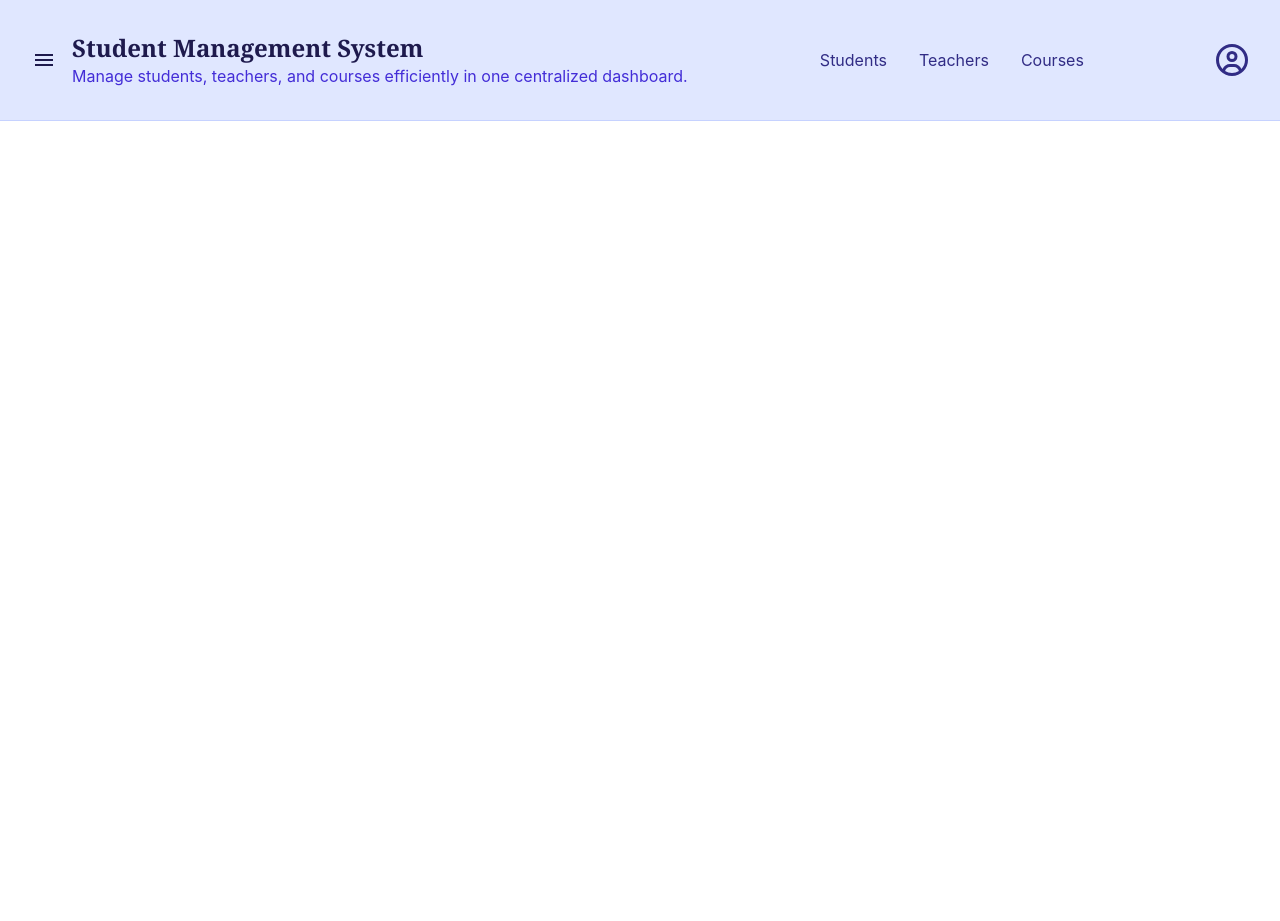
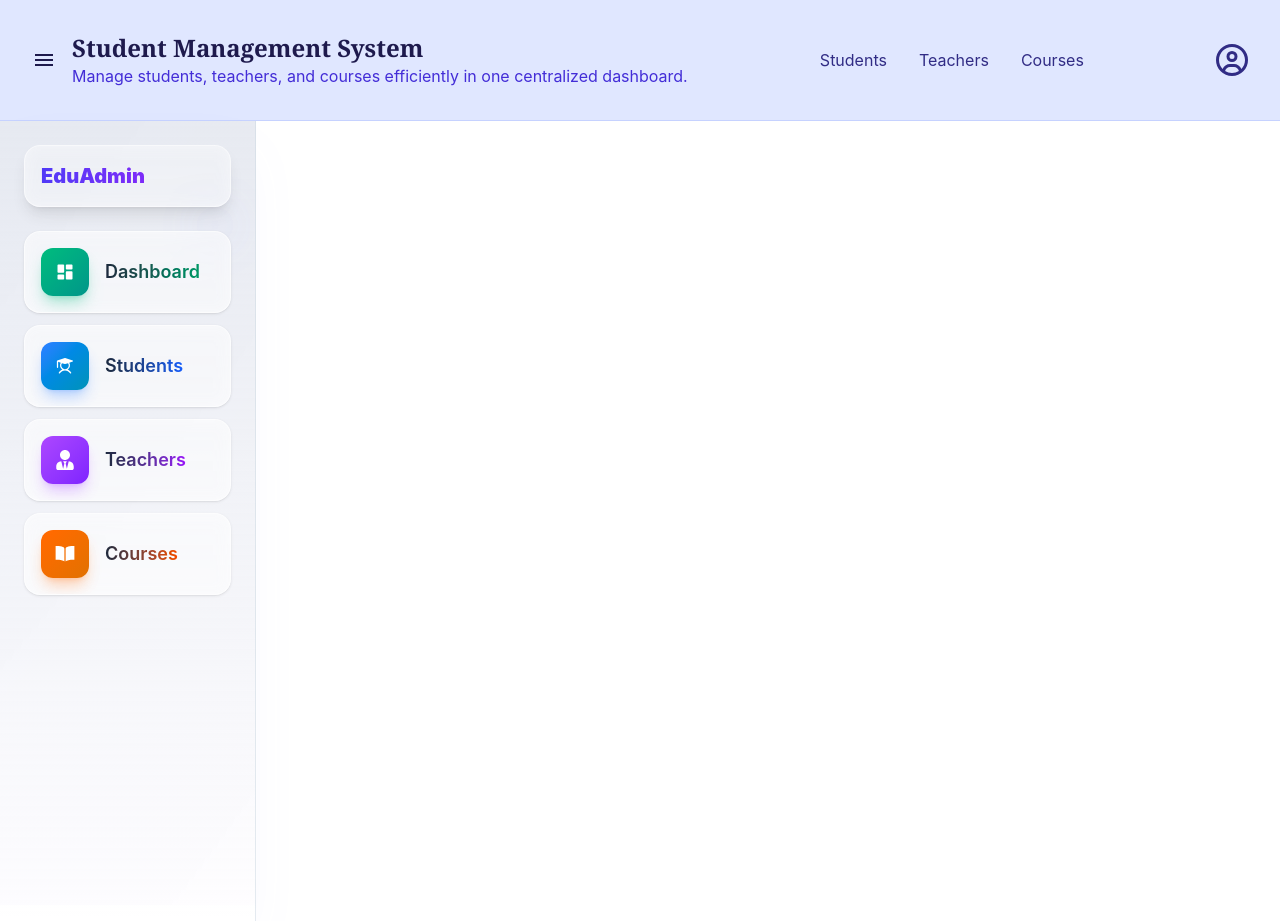
Before and after one commit to Aashishh05/Student-Management-System, a React app in the folder Frontend/: page / in a window 1280 px wide. Before the commit the page ends 800 px from the top, so only its background shows below. Built offline with nearby package versions, Linux system fonts and the light colour scheme; the HTML template or start-up script is replaced by a standard one.

Commit message:
Update layout components

```diff
--- a/Frontend/src/component/Header.jsx
+++ b/Frontend/src/component/Header.jsx
@@ -13,12 +13,10 @@ const Header = () => {
     <header className="bg-indigo-100 dark:bg-indigo-950 px-8 py-8 border-b border-indigo-200 dark:border-indigo-800 transition-colors">
       <div className="max-w-7xl mx-auto flex flex-col md:flex-row md:items-center justify-between gap-6">
         <div className="flex items-center gap-4">
-          {/* Menu Icon with cursor-pointer and hover effect */}
           <button className="text-2xl text-indigo-950 dark:text-indigo-50 hover:text-indigo-600 dark:hover:text-indigo-300 transition-colors cursor-pointer">
             <IoMenuSharp />
           </button>
 
-          {/* Text Content */}
           <div>
             <h1 className="font-serif text-2xl font-bold text-indigo-950 dark:text-indigo-50">
               Student Management System
--- a/Frontend/src/component/MainLayout.jsx
+++ b/Frontend/src/component/MainLayout.jsx
@@ -1,14 +1,16 @@
-import React from 'react'
-import Header from './Header'
-import { Outlet } from 'react-router-dom'
+import React from "react";
+import Header from "./Header";
+import { Outlet } from "react-router-dom";
+import Sidebar from "./Sidebar";
 
 const MainLayout = () => {
   return (
     <div>
-        <Header/>
-        <Outlet/>
+      <Header />
+      <Sidebar />
+      <Outlet />
     </div>
-  )
-}
+  );
+};
 
-export default MainLayout
+export default MainLayout;
--- a/Frontend/src/component/Sidebar.jsx
+++ b/Frontend/src/component/Sidebar.jsx
@@ -1,9 +1,78 @@
-import React from 'react'
+import React from "react";
+import { RiDashboardFill } from "react-icons/ri";
+import { PiStudentFill } from "react-icons/pi";
+import { FaUserTie } from "react-icons/fa";
+import { IoBookSharp } from "react-icons/io5";
 
 const Sidebar = () => {
   return (
-    <div>Sidebar</div>
-  )
-}
+    <div className="w-64 h-screen bg-gradient-to-b from-slate-400/20 to-white/50 backdrop-blur-xl border-r border-slate-300/50 shadow-2xl shadow-indigo-500/5 p-6 space-y-4 relative overflow-hidden">
+      {/* Subtle background decoration */}
+      <div className="absolute inset-0 bg-gradient-to-br from-indigo-500/2 to-purple-500/1" />
+      <div className="absolute top-20 right-4 w-12 h-12 bg-indigo-400/10 rounded-full blur-xl animate-pulse" />
 
-export default Sidebar
+      {/* Logo */}
+      <div className="p-4 bg-white/60 backdrop-blur-sm rounded-2xl border border-white/50 shadow-lg mb-6">
+        <h1 className="font-black text-xl bg-gradient-to-r from-indigo-600 to-purple-600 bg-clip-text text-transparent">
+          EduAdmin
+        </h1>
+      </div>
+
+      {/* Menu Items */}
+      <div className="space-y-3">
+        {/* Dashboard */}
+        <div className="group relative p-4 bg-white/70 backdrop-blur-sm rounded-2xl border border-white/60 shadow-sm hover:shadow-xl hover:shadow-emerald-500/20 hover:border-emerald-200/50 hover:bg-gradient-to-r hover:from-emerald-50 hover:to-teal-50 transition-all duration-300 cursor-pointer overflow-hidden">
+          <div className="absolute inset-0 bg-gradient-to-r from-emerald-400/10 to-teal-400/10 opacity-0 group-hover:opacity-100 blur-sm transition-all duration-500 rounded-2xl -z-10" />
+          <div className="flex items-center space-x-4">
+            <div className="w-12 h-12 bg-gradient-to-br from-emerald-500 to-teal-600 rounded-xl flex items-center justify-center shadow-lg shadow-emerald-500/30 group-hover:rotate-3 group-hover:scale-105 transition-all duration-300 text-white shrink-0">
+              <RiDashboardFill className="text-xl" />
+            </div>
+            <span className="font-semibold text-lg bg-gradient-to-r from-slate-800 to-emerald-600 bg-clip-text text-transparent group-hover:translate-x-1 transition-transform">
+              Dashboard
+            </span>
+          </div>
+        </div>
+
+        {/* Students */}
+        <div className="group relative p-4 bg-white/70 backdrop-blur-sm rounded-2xl border border-white/60 shadow-sm hover:shadow-xl hover:shadow-blue-500/20 hover:border-blue-200/50 hover:bg-gradient-to-r hover:from-blue-50 hover:to-cyan-50 transition-all duration-300 cursor-pointer overflow-hidden">
+          <div className="absolute inset-0 bg-gradient-to-r from-blue-400/10 to-cyan-400/10 opacity-0 group-hover:opacity-100 blur-sm transition-all duration-500 rounded-2xl -z-10" />
+          <div className="flex items-center space-x-4">
+            <div className="w-12 h-12 bg-gradient-to-br from-blue-500 to-cyan-600 rounded-xl flex items-center justify-center shadow-lg shadow-blue-500/30 group-hover:rotate-3 group-hover:scale-105 transition-all duration-300 text-white shrink-0">
+              <PiStudentFill className="text-xl" />
+            </div>
+            <span className="font-semibold text-lg bg-gradient-to-r from-slate-800 to-blue-600 bg-clip-text text-transparent group-hover:translate-x-1 transition-transform">
+              Students
+            </span>
+          </div>
+        </div>
+
+        <div className="group relative p-4 bg-white/70 backdrop-blur-sm rounded-2xl border border-white/60 shadow-sm hover:shadow-xl hover:shadow-purple-500/20 hover:border-purple-200/50 hover:bg-gradient-to-r hover:from-purple-50 hover:to-violet-50 transition-all duration-300 cursor-pointer overflow-hidden">
+          <div className="absolute inset-0 bg-gradient-to-r from-purple-400/10 to-violet-400/10 opacity-0 group-hover:opacity-100 blur-sm transition-all duration-500 rounded-2xl -z-10" />
+          <div className="flex items-center space-x-4">
+            <div className="w-12 h-12 bg-gradient-to-br from-purple-500 to-violet-600 rounded-xl flex items-center justify-center shadow-lg shadow-purple-500/30 group-hover:rotate-3 group-hover:scale-105 transition-all duration-300 text-white shrink-0">
+              <FaUserTie className="text-xl" />
+            </div>
+            <span className="font-semibold text-lg bg-gradient-to-r from-slate-800 to-purple-600 bg-clip-text text-transparent group-hover:translate-x-1 transition-transform">
+              Teachers
+            </span>
+          </div>
+        </div>
+
+        {/* Courses */}
+        <div className="group relative p-4 bg-white/70 backdrop-blur-sm rounded-2xl border border-white/60 shadow-sm hover:shadow-xl hover:shadow-orange-500/20 hover:border-orange-200/50 hover:bg-gradient-to-r hover:from-orange-50 hover:to-amber-50 transition-all duration-300 cursor-pointer overflow-hidden">
+          <div className="absolute inset-0 bg-gradient-to-r from-orange-400/10 to-amber-400/10 opacity-0 group-hover:opacity-100 blur-sm transition-all duration-500 rounded-2xl -z-10" />
+          <div className="flex items-center space-x-4">
+            <div className="w-12 h-12 bg-gradient-to-br from-orange-500 to-amber-600 rounded-xl flex items-center justify-center shadow-lg shadow-orange-500/30 group-hover:rotate-3 group-hover:scale-105 transition-all duration-300 text-white shrink-0">
+              <IoBookSharp className="text-xl" />
+            </div>
+            <span className="font-semibold text-lg bg-gradient-to-r from-slate-800 to-orange-600 bg-clip-text text-transparent group-hover:translate-x-1 transition-transform">
+              Courses
+            </span>
+          </div>
+        </div>
+      </div>
+    </div>
+  );
+};
+
+export default Sidebar;
```
